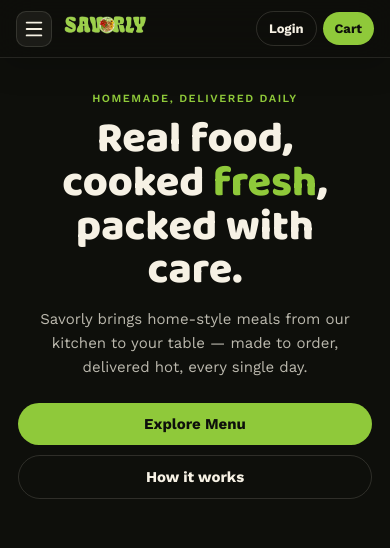
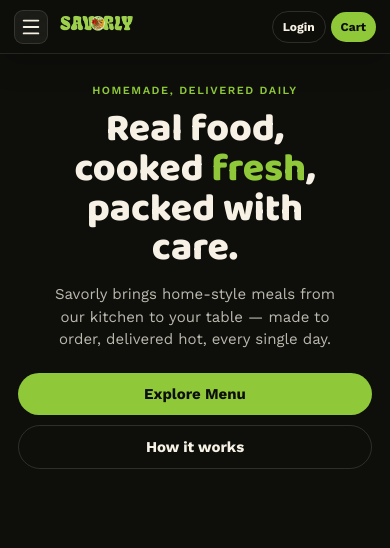
Before and after one commit to Santhosh0289/savorly, a React (Vite) app in the folder savorly-interface/: page /#/ in a window 390 px wide. Shown: the top 548 px of the page. Built offline with nearby package versions, Linux system fonts and the light colour scheme; no server answers.

Commit message:
minimal ui change fix for mobile view

```diff
--- a/savorly-interface/src/components/TrayReveal.jsx
+++ b/savorly-interface/src/components/TrayReveal.jsx
@@ -18,6 +18,7 @@ const cells = [
 export default function TrayReveal() {
   const sectionRef = useRef(null);
   const [visible, setVisible] = useState([false, false, false, false]);
+  const [mobileRevealed, setMobileRevealed] = useState(false);
 
   useEffect(() => {
     const handleScroll = () => {
@@ -35,12 +36,29 @@ export default function TrayReveal() {
     return () => window.removeEventListener("scroll", handleScroll);
   }, []);
 
+  useEffect(() => {
+    const section = sectionRef.current;
+    if (!section || !window.matchMedia("(max-width: 760px)").matches) return;
+
+    const observer = new IntersectionObserver(
+      ([entry]) => {
+        if (entry.isIntersecting) {
+          setMobileRevealed(true);
+          observer.disconnect();
+        }
+      },
+      { threshold: 0.3 },
+    );
+    observer.observe(section);
+    return () => observer.disconnect();
+  }, []);
+
   return (
     <section className="tray-section" ref={sectionRef}>
       <div className="tray-stage">
         <div className="eyebrow" style={{ textAlign: "center", width: "100%" }}>From our kitchen</div>
         <h2 style={{ textAlign: "center", marginBottom: 30 }}>Every tray, packed compartment by compartment.</h2>
-        <div className="tray-visual">
+        <div className={`tray-visual ${mobileRevealed ? "is-revealed" : ""}`}>
           <div className="plate-ring" />
           {cells.map((cell, i) => (
             <div
--- a/savorly-interface/src/index.css
+++ b/savorly-interface/src/index.css
@@ -1476,7 +1476,13 @@ tr:hover td {
   .tray-stage { position: static; height: auto; padding: 0 18px; overflow: visible; }
   .tray-stage h2 { margin-bottom: 22px !important; }
   .tray-visual { width: min(88vw, 360px); }
-  .tray-item { opacity: 1; transform: translate(-50%, -50%) scale(1); }
+  .tray-item { opacity: 0; transform: translate(-50%, -50%) scale(.8); }
+  .tray-visual.is-revealed .tray-item {
+    animation: mobileTrayReveal .45s cubic-bezier(.2, .9, .2, 1) both;
+  }
+  .tray-visual.is-revealed .tray-item:nth-child(3) { animation-delay: .1s; }
+  .tray-visual.is-revealed .tray-item:nth-child(4) { animation-delay: .2s; }
+  .tray-visual.is-revealed .tray-item:nth-child(5) { animation-delay: .3s; }
 
   .auth-page {
     min-height: 0;
@@ -1540,9 +1546,25 @@ tr:hover td {
 }
 
 @media (max-width: 480px) {
+  .nav { min-height: 54px; padding: 7px 14px; grid-template-columns: 34px minmax(0, 1fr) auto; }
+  .nav-menu-toggle { width: 34px; height: 34px; border-radius: 9px; }
+  .logo-img { width: 84px; height: 30px; }
+  .nav-actions { gap: 5px; }
+  .nav-actions .btn { padding: 8px 10px; font-size: 12px; }
+  .nav-cart-btn { width: auto; min-width: 48px; }
+  .hero { padding: 84px 18px 34px; text-align: center; }
+  .hero h1 { max-width: 12ch; font-size: clamp(2.15rem, 10vw, 2.7rem); }
+  .hero p { max-width: 31ch; font-size: 15px; line-height: 1.5; }
+  .btn-row { margin-top: 22px; }
+  .btn-row .btn { flex: 1 1 100%; width: 100%; }
   .stats-strip { grid-template-columns: 1fr; }
   .stat-block { grid-template-columns: 1fr 1.15fr; gap: 10px; }
   .food-card img { height: 180px; }
   .footer-top { padding-top: 28px; }
-  .auth-page { padding-top: 76px; }
-}
+  .auth-page { padding: 88px 18px 52px; }
+}
+
+@keyframes mobileTrayReveal {
+  from { opacity: 0; transform: translate(-50%, -50%) scale(.8); }
+  to { opacity: 1; transform: translate(-50%, -50%) scale(1); }
+}
```
